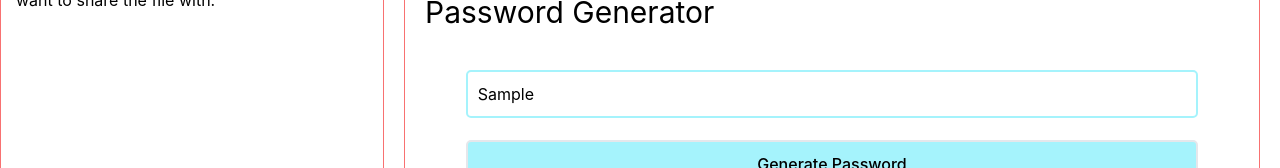
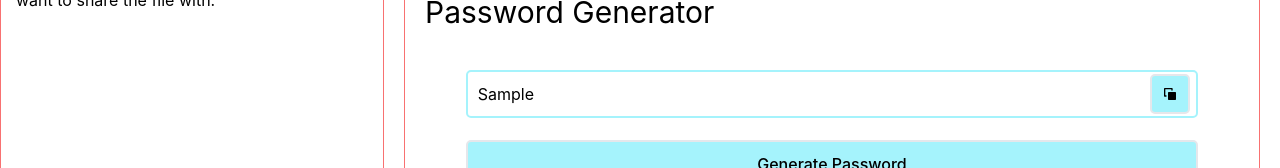
Before and after one commit to Ankit-cg22/SafeShare-frontend, a Next.js app: page / in a window 1280 px wide. Both pictures are taken after typing "Sample" into the empty fields and a click on the button "Generate Password". Shown: the part 440-608 px from the top of the page. Built offline with nearby package versions, Linux system fonts and the light colour scheme.

Commit message:
added a password generator

```diff
--- a/pages/index.js
+++ b/pages/index.js
@@ -1,11 +1,28 @@
-
-import Image from 'next/image'
+import { useState } from 'react'
 import NavBar from '../components/NavBar'
-import styles from '../styles/Home.module.css'
 import {useRouter} from 'next/router'
+import generatePassword from '../utils/passwordGenerator'
 
 export default function Home() {
   const router = useRouter()
+
+  const [password , setPassword] = useState("");
+  const [copiedMessage , setCopiedMessage] = useState(false)
+
+  const fillPassword = () => {
+    const newPassword = generatePassword()
+    setPassword(newPassword)
+  }
+
+  const handleCopyClick = () => {
+    navigator.clipboard.writeText(password)
+    setCopiedMessage(true)
+
+    setTimeout(()=>{
+      setCopiedMessage(false)
+    } , 2000)
+  }
+
   return (
   <div className='w-[100%]'>
 
@@ -45,8 +62,19 @@ export default function Home() {
           <h1 className='text-[30px] font-seminbold '>Password Generator</h1>
           <div className='flex justify-center items-center h-[90%]'>
             <div className='w-full flex flex-col justify-between items-center h-[63%] my-auto '>
-                <input className='w-[90%] border-[2px] border-cyan-200 rounded-[5px] p-[10px]'/>
-                <button className='w-[90%] border-[2px] rounded-[5px] p-[10px] bg-cyan-200 text-[1rem] font-medium'>Generate Password</button>
+                <div className='w-[90%] relative '>
+                  <input id='generatedPassword' className='m-auto w-full border-[2px] border-cyan-200 rounded-[5px] p-[10px]' defaultValue={password} onChange={(e)=>setPassword(e.target.value)}/>
+                  {password!="" && <button className = "w-[fit-content] absolute right-[0.5rem] top-[0.25rem] border-[2px] rounded-[5px] p-[10px] bg-cyan-200 text-[1rem] font-medium cursor-pointer" onClick={handleCopyClick}>
+                    <svg xmlns="http://www.w3.org/2000/svg" viewBox="0 0 24 24" className='h-[1rem]'><path d="M21 10v10a1 1 0 0 1-1 1H10a1 1 0 0 1-1-1V10a1 1 0 0 1 1-1h10a1 1 0 0 1 1 1zM6 14H5V5h9v1a1 1 0 0 0 2 0V4a1 1 0 0 0-1-1H4a1 1 0 0 0-1 1v11a1 1 0 0 0 1 1h2a1 1 0 0 0 0-2z"/></svg>
+                  </button>}
+
+                  { copiedMessage &&
+                  <div className='bg-cyan-200 w-[fit-content] p-[10px] font-semibold rounded-[10px] absolute bottom-[53px] right-[-0.05rem] '>
+                    Copied
+                  </div>}
+
+                </div>
+                <button className='w-[90%] border-[2px] rounded-[5px] p-[10px] bg-cyan-200 text-[1rem] font-medium' onClick={fillPassword}>Generate Password</button>
             </div>
           </div>
         </div>
--- /dev/null
+++ b/utils/passwordGenerator.js
@@ -0,0 +1,32 @@
+function arrayFromLowToHigh(low , high){
+    const arr =[] ;
+    for(let i = low ; i<= high ; i++)arr.push(i);
+    return arr;
+}
+
+function fillCharCodes(){
+
+    const LOWER = arrayFromLowToHigh(97  , 122)
+    const HIGHER = arrayFromLowToHigh(65 , 90)
+    const NUMBER = arrayFromLowToHigh(48 , 57)
+
+    let charCodes = LOWER ;
+    charCodes.push(...HIGHER)
+    charCodes.push(...NUMBER)
+
+    return charCodes ;
+}
+
+export default function generatePassword(){
+    const ca = 15;
+    let charCodes = fillCharCodes();
+
+    const password = []
+    for(let i = 0 ; i < ca ; i++)
+    {
+        const characterCode = charCodes[ Math.floor(Math.random() * charCodes.length ) ]
+        password.push(String.fromCharCode(characterCode))
+    }
+
+    return password.join('')
+}
```
